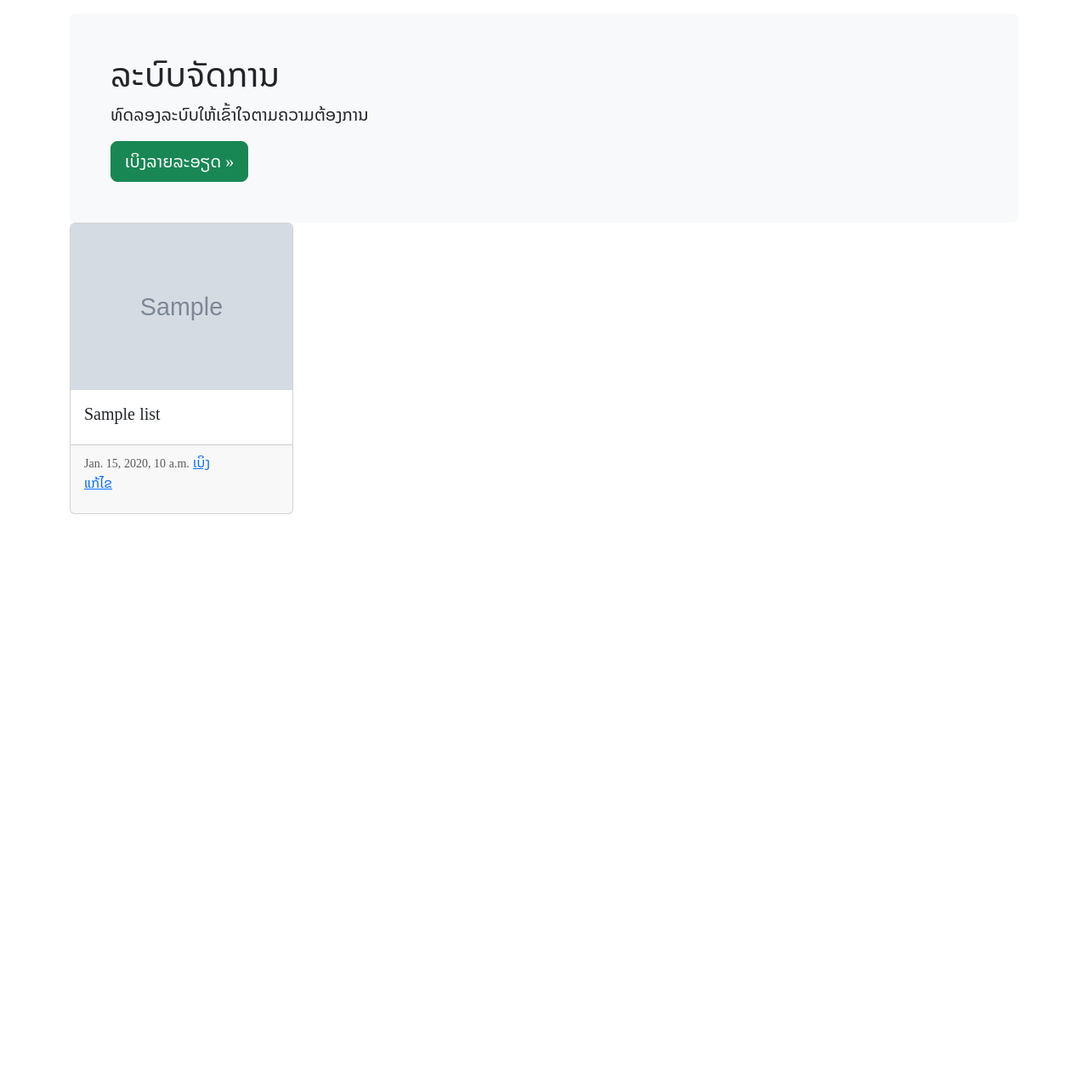
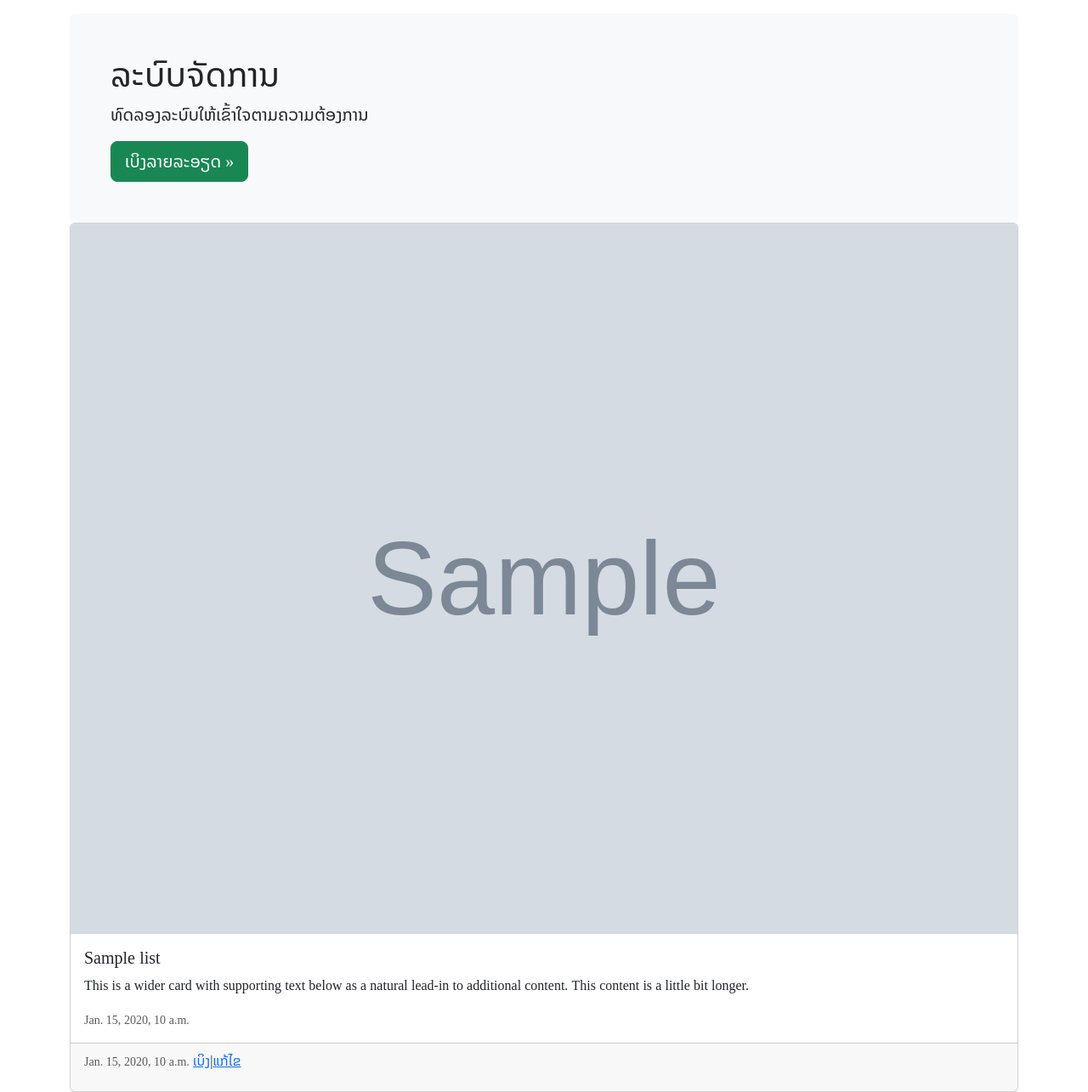
Before and after one commit to soulath/django, a Django app: template web/templates/index.html in a window 1280 px wide. Shown: the part 56-1341 px from the top of the page at 85% size. Before the commit the page ends 661 px from the top, so only its background shows below. Run offline with Django 4.2, Linux system fonts and the light colour scheme; the template is opened without the code that fills it: most values are stand-ins (such as "Sample title", 1, 10 or a date in 2020); grey boxes marked "Sample" are stand-in pictures; some libraries are stand-ins or nearby versions.

Commit message:
update layout

```diff
--- a/web/templates/index.html
+++ b/web/templates/index.html
@@ -2,32 +2,37 @@
 {% load crispy_forms_tags %}
 {% block content %}
 <div class="container">
-  <div class="col-md-9">
-  <div class="row">
+  <div class="card-group">
     {% for list in dataset %}
-    <div class="col-md-4">
-    <div class="card">
-      <img src="{{list.image.url}}" class="card-img-top">
+    <div class="card" >
+      <img src="{{list.image.url}}" class="card-img-top" alt="...">
       <div class="card-body">
         <h5 class="card-title">{{list.name}}</h5>
+        <p class="card-text">This is a wider card with supporting text below as a natural lead-in to additional content. This content is a little bit longer.</p>
+        <p class="card-text"><small class="text-muted">{{list.created}}</small></p>
       </div>
       <div class="card-footer">
         <small class="text-muted">{{list.created}}</small>
-        <a href="{{list.id}}">ເບິງ</a>
-        <p><a href="{% url 'post-edit' list.id %}">ແກ້ໄຂ</a></p>
+        <a href="{{list.id}}">ເບິງ</a>|<a href="{% url 'post-edit' list.id %}">ແກ້ໄຂ</a></p>
 
       </div>
     </div>
-  </div>
+    {% endfor %}
 </div>
-</div>
+{% endblock %}
+
+<div class="card-group">
+  {% for list in dataset %}
+  <div class="card">
+    <img src="{{list.image.url}}" class="card-img-top">
+    <div class="card-body">
+      <h5 class="card-title">{{list.name}}</h5>
+    </div>
+    <div class="card-footer">
+      <small class="text-muted">{{list.created}}</small>
+      <a href="{{list.id}}">ເບິງ</a>|<a href="{% url 'post-edit' list.id %}">ແກ້ໄຂ</a></p>
+
+    </div>
 {% empty %}
 <h3>no picture</h3>
 {% endfor %}
-
-
-</div>
-
-
-
-{% endblock %}
```
Also changed, not shown: apps/forms.py (+27 -0 lines), web/templates/register.html (+2 -8 lines), media/gallery/fotor-ai-20230505121810.jpg (added), media/gallery/laos_king_in_la_1_nFNd2u2.png (added).
